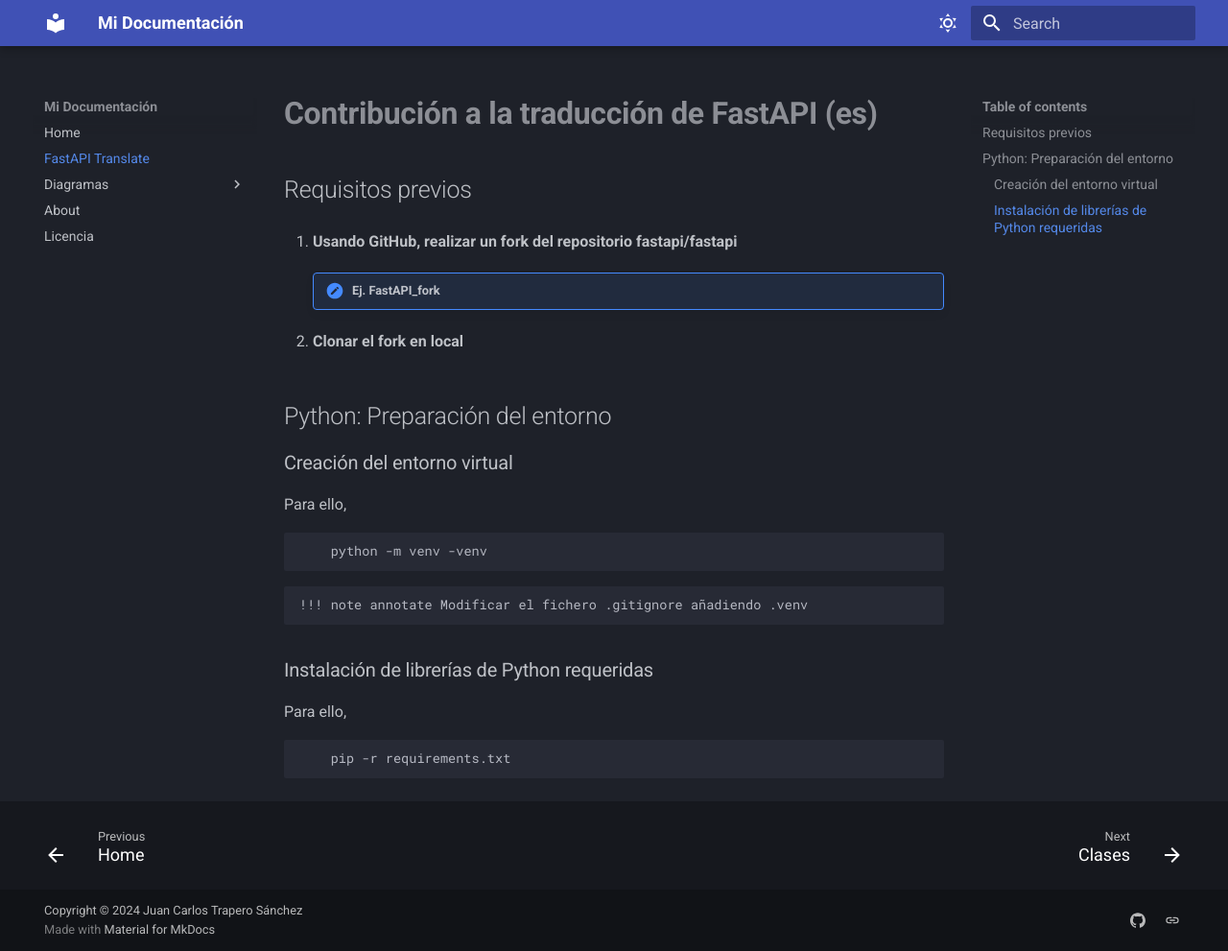
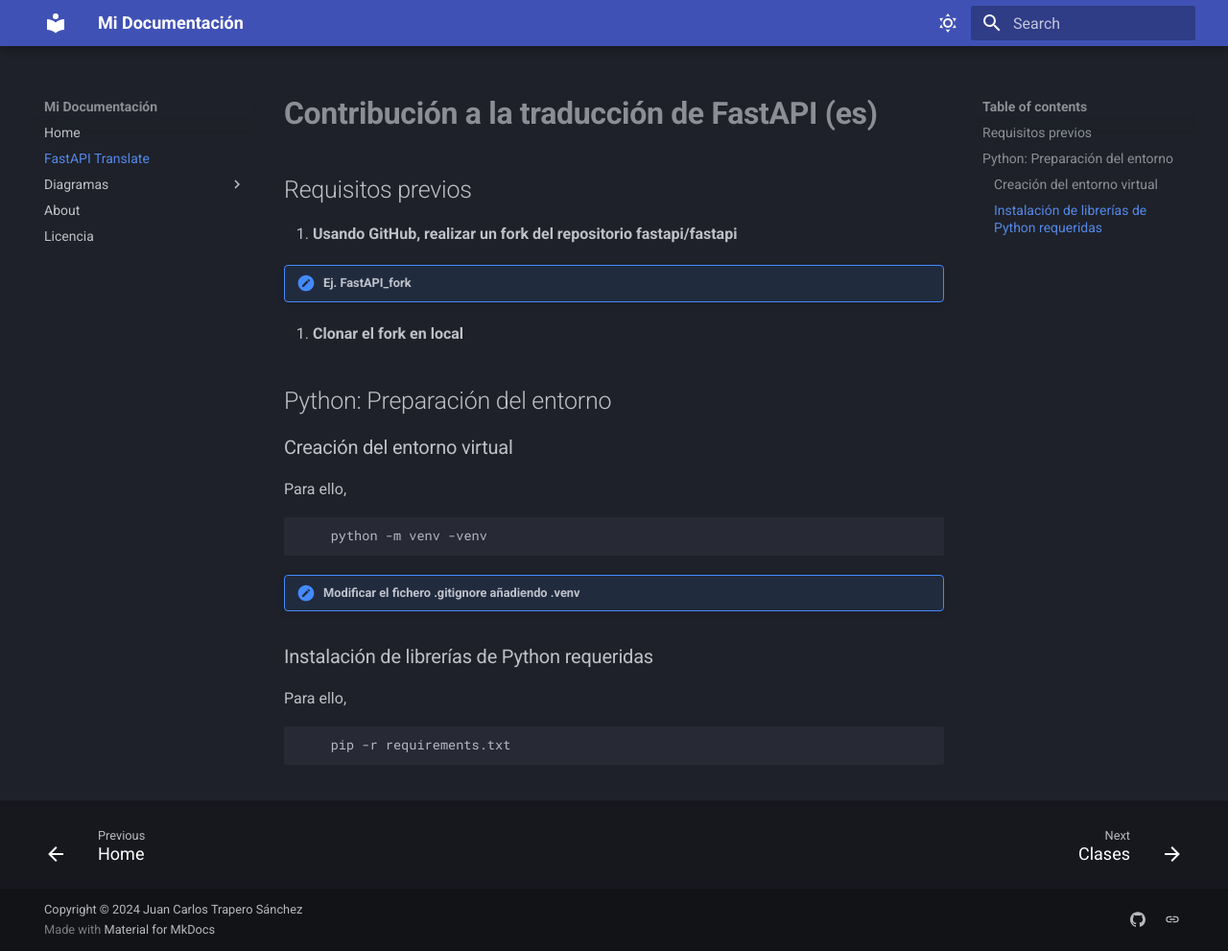
Before and after one commit to JCTrapero/mkdocs, an MkDocs documentation site: the page built from docs/FastAPI.md, in a window 1280 px wide and 991 px high. Shown: the whole window at 96% size. Built offline with MkDocs 1.6.1 and Material for MkDocs 9.7.7, drawn with Linux system fonts in a browser that asks for light colours.

Commit message:
Fix note annotations formatting in FastAPI.md for clarity

````diff
--- a/docs/FastAPI.md
+++ b/docs/FastAPI.md
@@ -4,7 +4,7 @@
 
 1. **Usando GitHub, realizar un fork del repositorio fastapi/fastapi**
 
-    !!! note annotate "Ej. **FastAPI_fork**"
+!!! note annotate "Ej. **FastAPI_fork**"
 
 2. **Clonar el fork en local**
 
@@ -19,7 +19,7 @@
     python -m venv -venv
 ```
 
-    !!! note annotate Modificar el fichero .gitignore añadiendo .venv
+!!! note annotate "Modificar el fichero .gitignore añadiendo .venv"
 
 ### Instalación de librerías de Python requeridas
 
````
